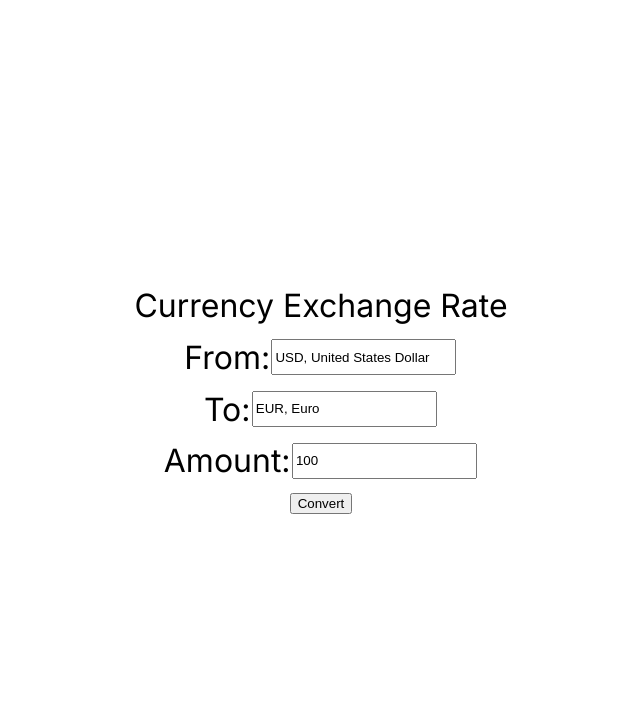
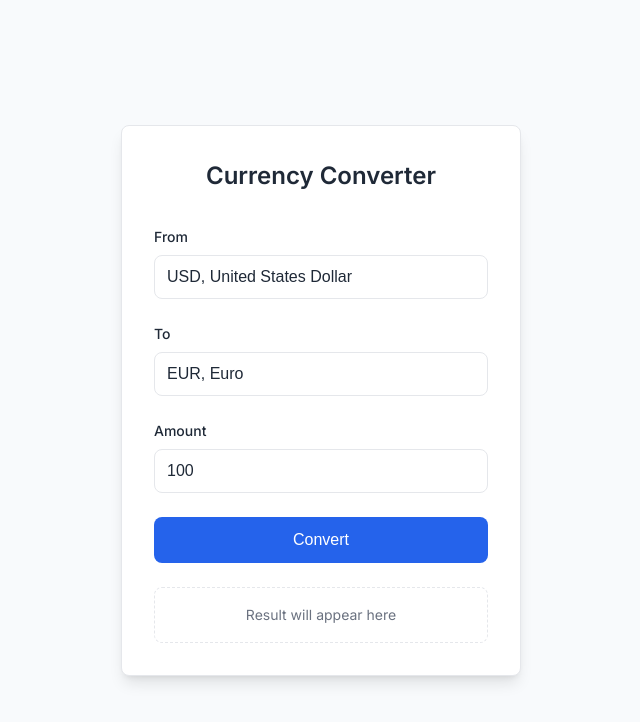
Before and after one commit to imehighlow/1-2-currency-converter, a plain HTML site: page index.html in a window 1280 px wide. Shown: the whole page, without its empty margins (319-959 px from the left). Drawn offline with Linux system fonts and the light colour scheme.

Commit message:
asked cursor to add some css

```diff
--- a/exchange.js
+++ b/exchange.js
@@ -13,9 +13,9 @@ async function getRates(currencyCode) {
 
 async function convert() {
     console.log('convert function triggered')
-    const from = document.querySelector('.from>input').value.split(',')[0];
-    const to = document.querySelector('.to>input').value.split(',')[0];
-    const amount = document.querySelector('.amount>input').value;
+    const from = document.querySelector('#from-currency').value.split(',')[0];
+    const to = document.querySelector('#to-currency').value.split(',')[0];
+    const amount = document.querySelector('#amount').value;
 
     const rates = await getRates(from);
     const value = rates[to] * amount;
--- a/index.html
+++ b/index.html
@@ -1,30 +1,40 @@
+<!DOCTYPE html>
 <html lang="en">
 
 <head>
     <meta charset="UTF-8">
     <meta name="viewport" content="width=device-width, initial-scale=1.0">
-    <link rel="stylesheet" href="style.css" class="css">
-    <title>Exchange Rate</title>
+    <link rel="stylesheet" href="style.css">
+    <title>Currency Converter</title>
 </head>
 
 <body>
-    <div class="content">
-        <div class="header">Currency Exchange Rate</div>
-        <div class="from" id="from">
-            From: <input list="currency" value="USD, United States Dollar">
+    <main class="container">
+        <div class="converter-card">
+            <h1 class="title">Currency Converter</h1>
+
+            <div class="input-group">
+                <label for="from-currency">From</label>
+                <input id="from-currency" list="currency" value="USD, United States Dollar" class="currency-input">
+            </div>
+
+            <div class="input-group">
+                <label for="to-currency">To</label>
+                <input id="to-currency" list="currency" value="EUR, Euro" class="currency-input">
+            </div>
+
+            <div class="input-group">
+                <label for="amount">Amount</label>
+                <input id="amount" type="number" min="0.00" step="0.01" value="100" class="amount-input">
+            </div>
+
+            <button type="button" id="convertBtn" class="convert-btn">Convert</button>
+
+            <div class="result">
+                <div class="output"></div>
+            </div>
         </div>
-        <div class="to" id="to">
-            To: <input list="currency" value="EUR, Euro">
-        </div>
-        <div class="amount" id="amount">
-            Amount:
-            <input type="number" min="0.00" step="0.01" class="text" value="100">
-        </div>
-        <div class="convert">
-            <div><button type="button" id="convertBtn">Convert</button>
-            <div class="output"></div>
-        </div>
-    </div>
+    </main>
 
     <datalist id="currency">
         <option value="AED, UAE Dirham">
--- a/style.css
+++ b/style.css
@@ -1,34 +1,186 @@
-@import url("https://fonts.googleapis.com/css2?family=Inter:wght@300;400;700&display=swap");
+@import url('https://fonts.googleapis.com/css2?family=Inter:wght@300;400;500;600&display=swap');
+
+/* CSS Reset and Base Styles */
+* {
+  margin: 0;
+  padding: 0;
+  box-sizing: border-box;
+}
 
 :root {
-  font-family: "Inter", sans-serif;
-  font-weight: 400;
-  font-size: 2rem;
+  --primary-color: #2563eb;
+  --primary-hover: #1d4ed8;
+  --text-primary: #1f2937;
+  --text-secondary: #6b7280;
+  --background: #f8fafc;
+  --card-background: #ffffff;
+  --border-color: #e5e7eb;
+  --border-focus: #3b82f6;
+  --shadow: 0 1px 3px 0 rgb(0 0 0 / 0.1), 0 1px 2px -1px rgb(0 0 0 / 0.1);
+  --shadow-lg: 0 10px 15px -3px rgb(0 0 0 / 0.1), 0 4px 6px -4px rgb(0 0 0 / 0.1);
+  --radius: 0.5rem;
 }
 
-.light {
-  font-weight: 300;
+body {
+  font-family: 'Inter', -apple-system, BlinkMacSystemFont, 'Segoe UI', Roboto, sans-serif;
+  font-size: 14px;
+  line-height: 1.5;
+  color: var(--text-primary);
+  background: var(--background);
+  min-height: 100vh;
+  display: flex;
+  align-items: center;
+  justify-content: center;
+  padding: 1rem;
 }
 
-.content {
-  height: 100%;
+/* Container and Card Layout */
+.container {
   width: 100%;
+  max-width: 400px;
+}
+
+.converter-card {
+  background: var(--card-background);
+  border-radius: var(--radius);
+  box-shadow: var(--shadow-lg);
+  padding: 2rem;
+  border: 1px solid var(--border-color);
+}
+
+.title {
+  font-size: 1.5rem;
+  font-weight: 600;
+  text-align: center;
+  margin-bottom: 2rem;
+  color: var(--text-primary);
+}
+
+/* Input Groups */
+.input-group {
+  margin-bottom: 1.5rem;
+}
+
+.input-group label {
+  display: block;
+  font-size: 0.875rem;
+  font-weight: 500;
+  color: var(--text-primary);
+  margin-bottom: 0.5rem;
+}
+
+.currency-input,
+.amount-input {
+  width: 100%;
+  padding: 0.75rem;
+  font-size: 1rem;
+  border: 1px solid var(--border-color);
+  border-radius: var(--radius);
+  background: var(--card-background);
+  color: var(--text-primary);
+  transition: all 0.2s ease;
+}
+
+.currency-input:focus,
+.amount-input:focus {
+  outline: none;
+  border-color: var(--border-focus);
+  box-shadow: 0 0 0 3px rgb(59 130 246 / 0.1);
+}
+
+.currency-input:hover,
+.amount-input:hover {
+  border-color: var(--text-secondary);
+}
+
+/* Convert Button */
+.convert-btn {
+  width: 100%;
+  padding: 0.875rem 1.5rem;
+  font-size: 1rem;
+  font-weight: 500;
+  color: white;
+  background: var(--primary-color);
+  border: none;
+  border-radius: var(--radius);
+  cursor: pointer;
+  transition: all 0.2s ease;
+  margin-bottom: 1.5rem;
+}
+
+.convert-btn:hover {
+  background: var(--primary-hover);
+  transform: translateY(-1px);
+  box-shadow: var(--shadow-lg);
+}
+
+.convert-btn:active {
+  transform: translateY(0);
+}
+
+.convert-btn:focus {
+  outline: none;
+  box-shadow: 0 0 0 3px rgb(59 130 246 / 0.2);
+}
+
+/* Result Display */
+.result {
+  text-align: center;
+}
+
+.output {
+  font-size: 1.5rem;
+  font-weight: 600;
+  color: var(--primary-color);
+  padding: 1rem;
+  background: rgb(59 130 246 / 0.05);
+  border-radius: var(--radius);
+  border: 1px solid rgb(59 130 246 / 0.1);
+  min-height: 3.5rem;
   display: flex;
-  flex-direction: column;
   align-items: center;
   justify-content: center;
 }
 
-.content > div {
-  margin: 0.2em;
-  display: flex;
+.output:empty {
+  background: transparent;
+  border: 1px dashed var(--border-color);
+  color: var(--text-secondary);
 }
 
-.content > div > input {
-  margin: 0.1em;
+.output:empty::before {
+  content: "Result will appear here";
+  font-size: 0.875rem;
+  font-weight: 400;
 }
 
-.convert {
-  display: flex;
-  flex-direction: row;
+/* Responsive Design */
+@media (max-width: 480px) {
+  body {
+    padding: 0.5rem;
+  }
+
+  .converter-card {
+    padding: 1.5rem;
+  }
+
+  .title {
+    font-size: 1.25rem;
+    margin-bottom: 1.5rem;
+  }
+
+  .input-group {
+    margin-bottom: 1.25rem;
+  }
 }
+
+/* Dark mode support (optional) */
+@media (prefers-color-scheme: dark) {
+  :root {
+    --text-primary: #f9fafb;
+    --text-secondary: #9ca3af;
+    --background: #111827;
+    --card-background: #1f2937;
+    --border-color: #374151;
+  }
+}
```
